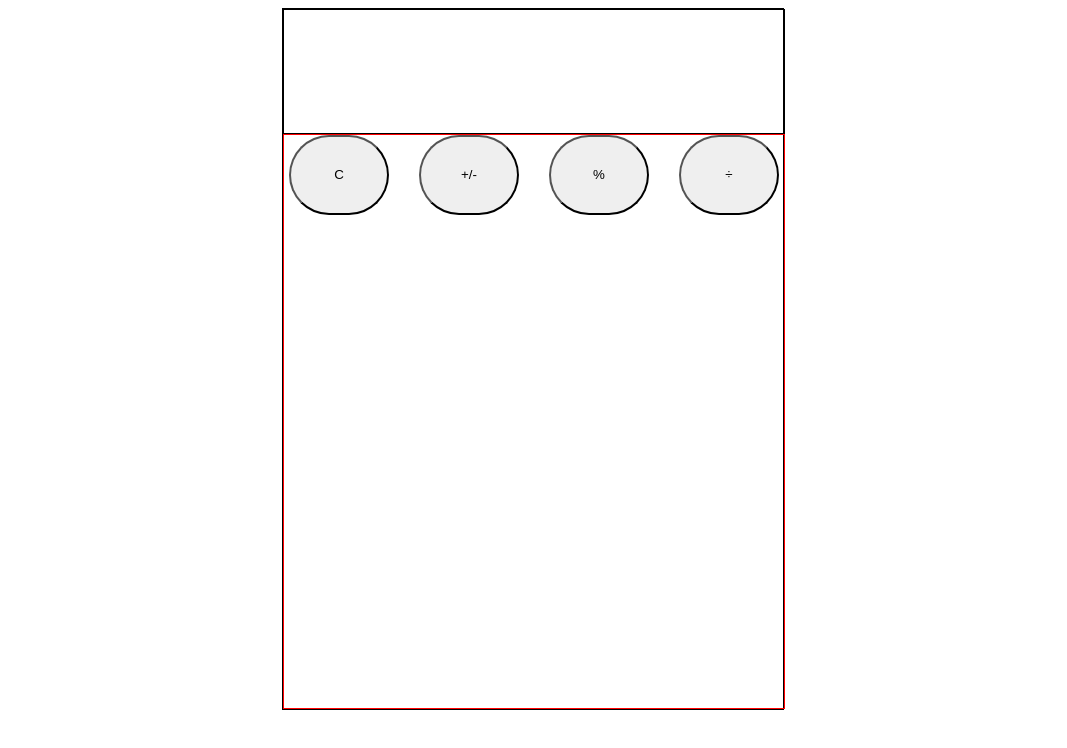
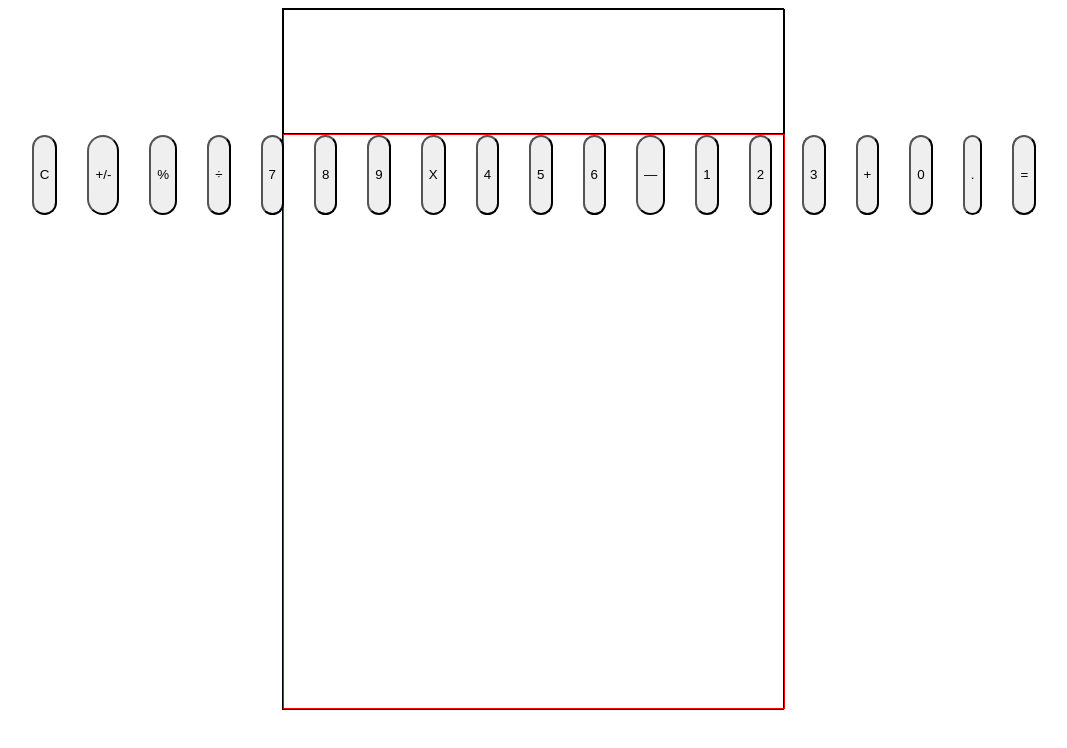
Before and after one commit to ceejxy/calculator, a plain HTML site: page index.html in a window 1280 px wide. Shown: the whole page, without its empty margins (107-1174 px from the left). Drawn offline with Linux system fonts and the light colour scheme.

Commit message:
added all number and operator buttons

```diff
--- a/index.html
+++ b/index.html
@@ -18,7 +18,21 @@
           <button class="plusMinus">+/-</button>
           <button class="percent">%</button>
           <button class="divide">÷</button>
-
+          <button class="seven">7</button>
+          <button class="eight">8</button>
+          <button class="nine">9</button>
+          <button class="x">X</button>
+          <button class="four">4</button>
+          <button class="five">5</button>
+          <button class="six">6</button>
+          <button class="minus">—</button>
+          <button class="one">1</button>
+          <button class="two">2</button>
+          <button class="three">3</button>
+          <button class="plus">+</button>
+          <button class="zero">0</button>
+          <button class="decimal">.</button>
+          <button class="equals">=</button>
         </div>
 
 
```
